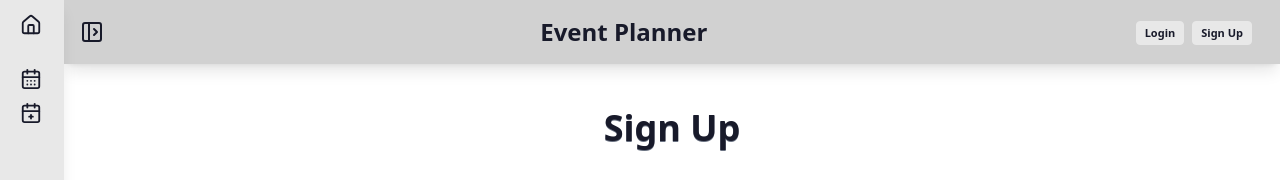
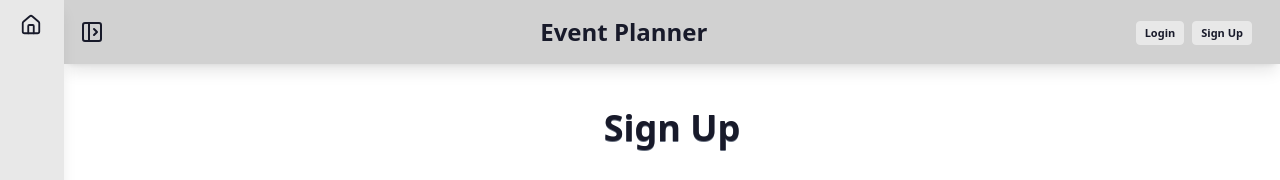
Before and after one commit to GittyX3b/wbs-project_6, a React app in the folder frontend/: page /signup in a window 1280 px wide. Shown: the top 180 px of the page. Built offline with nearby package versions, Linux system fonts and the light colour scheme; the HTML template or start-up script is replaced by a standard one.

Commit message:
personal links only on login existing (#23)

```diff
--- a/frontend/src/components/NavDrawer.tsx
+++ b/frontend/src/components/NavDrawer.tsx
@@ -1,7 +1,11 @@
 import { NavLink } from "react-router";
 import { House, CalendarPlus2, CalendarDays } from "lucide-react";
 
+import { useAuth } from "../contexts/AuthContext";
+
 export function NavDrawer() {
+  const { user, logout } = useAuth();
+
   return (
     <div className="drawer-side is-drawer-close:overflow-visible shadow-lg">
       <label
@@ -26,6 +30,7 @@ export function NavDrawer() {
           </li>
 
           {/* List item  #TODO: hide until loggedIn*/}
+          {user && (
             <li>
               <NavLink
                 to="my-events"
@@ -36,7 +41,9 @@ export function NavDrawer() {
                 <span className="is-drawer-close:hidden w-20">My Events</span>
               </NavLink>
             </li>
+          )}
           {/* List item  #TODO: hide until loggedIn*/}
+          {user && (
             <li>
               <NavLink
                 to="create-event"
@@ -44,9 +51,12 @@ export function NavDrawer() {
                 data-tip="CreateEvent"
               >
                 <CalendarPlus2 size={22} />
-              <span className="is-drawer-close:hidden w-30">Create Event</span>
+                <span className="is-drawer-close:hidden w-30">
+                  Create Event
+                </span>
               </NavLink>
             </li>
+          )}
         </ul>
       </div>
     </div>
```
Lines whose indentation alone changed are shown as unchanged.
